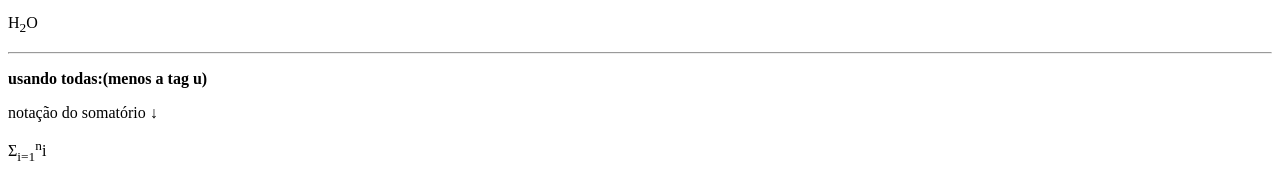
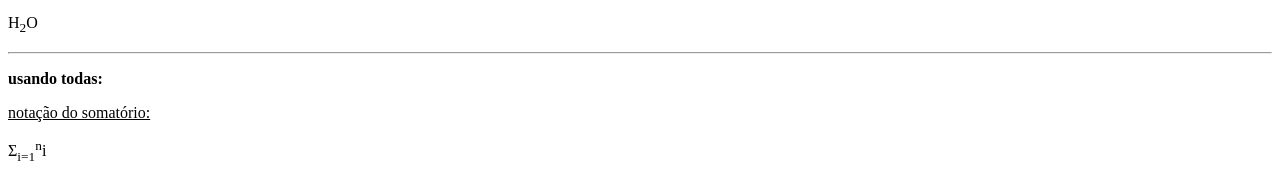
Before and after one commit to matheus-fraga/Studying-HTML, a plain HTML site: page aula-20062023/atividade200623.html in a window 1280 px wide. Shown: the part 547-719 px from the top of the page. Drawn offline with Linux system fonts and the light colour scheme.

Commit message:
pequena alteração no arquivo'atividade200623.html'.

```diff
--- a/aula-20062023/atividade200623.html
+++ b/aula-20062023/atividade200623.html
@@ -24,8 +24,8 @@
     <p>texto subscrito:</p>
     <p>H<sub>2</sub>O</p>
     <hr>
-    <p><strong>usando todas:(menos a tag u)</strong></p>
-    <p>notação do somatório &darr;</p>
+    <p><strong>usando todas:</strong></p>
+    <p><u>notação do somatório:</u></p>
     <p>&Sigma;<sub>i=1</sub><sup>n</sup>i</p> <!-- notação do somatório-->
 </body>
 </html>
```
